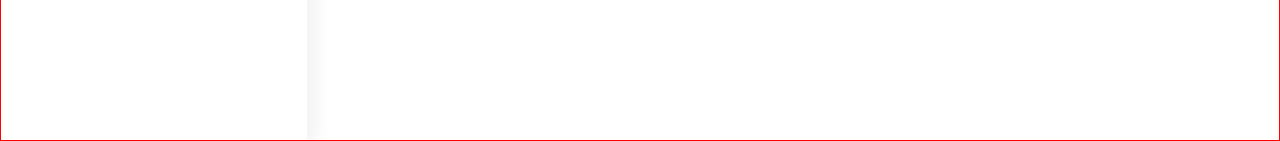
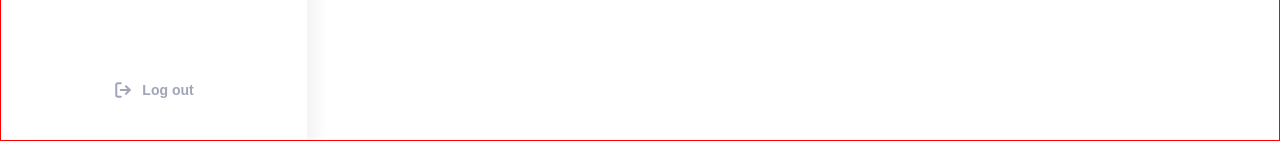
Before and after one commit to UcheSylvester/insurance-portal, a React (Create React App) app: page / in a window 1280 px wide. Shown: the part 659-800 px from the top of the page. Built offline with nearby package versions, Linux system fonts and the light colour scheme.

Commit message:
side bar complete

```diff
--- a/src/components/Sidebar/index.tsx
+++ b/src/components/Sidebar/index.tsx
@@ -1,12 +1,14 @@
 import Avatar from "../Avatar";
 import Logo from "../Logo";
 import Button from "../Button";
+import Link from "../Link";
 
 import LadyImage from "../../assets/images/lady.png";
+import { ReactComponent as LogoutIcon } from "../../assets/icons/logout.svg";
+
+import { ILink } from "../../routes/links";
 
 import "./styles.scss";
-import { ILink } from "../../routes/links";
-import Link from "../Link";
 
 export interface SiderbarProps {
   links: ILink[];
@@ -41,6 +43,10 @@ const Sidebar: React.FC<SiderbarProps> = ({ links }) => (
         </li>
       ))}
     </ul>
+
+    <Button className="sidebar__logout" variant="ghost">
+      <LogoutIcon /> Log out
+    </Button>
   </nav>
 );
 
--- a/src/components/Sidebar/styles.scss
+++ b/src/components/Sidebar/styles.scss
@@ -67,4 +67,15 @@
       }
     }
   }
+
+  &__logout {
+    margin-top: auto;
+    display: flex;
+    align-items: center;
+    justify-content: center;
+
+    svg {
+      margin-right: 1rem;
+    }
+  }
 }
```
Also changed, not shown: src/assets/icons/logout.svg (added).
